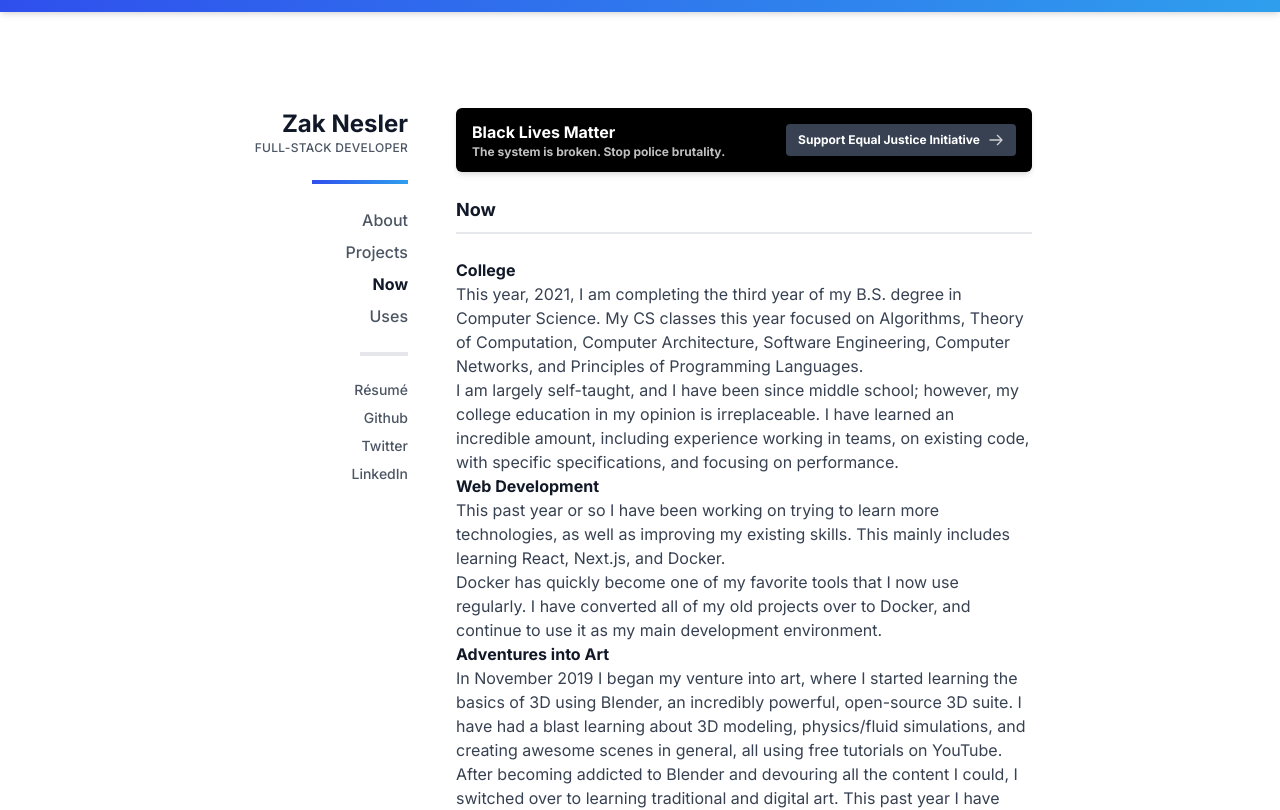
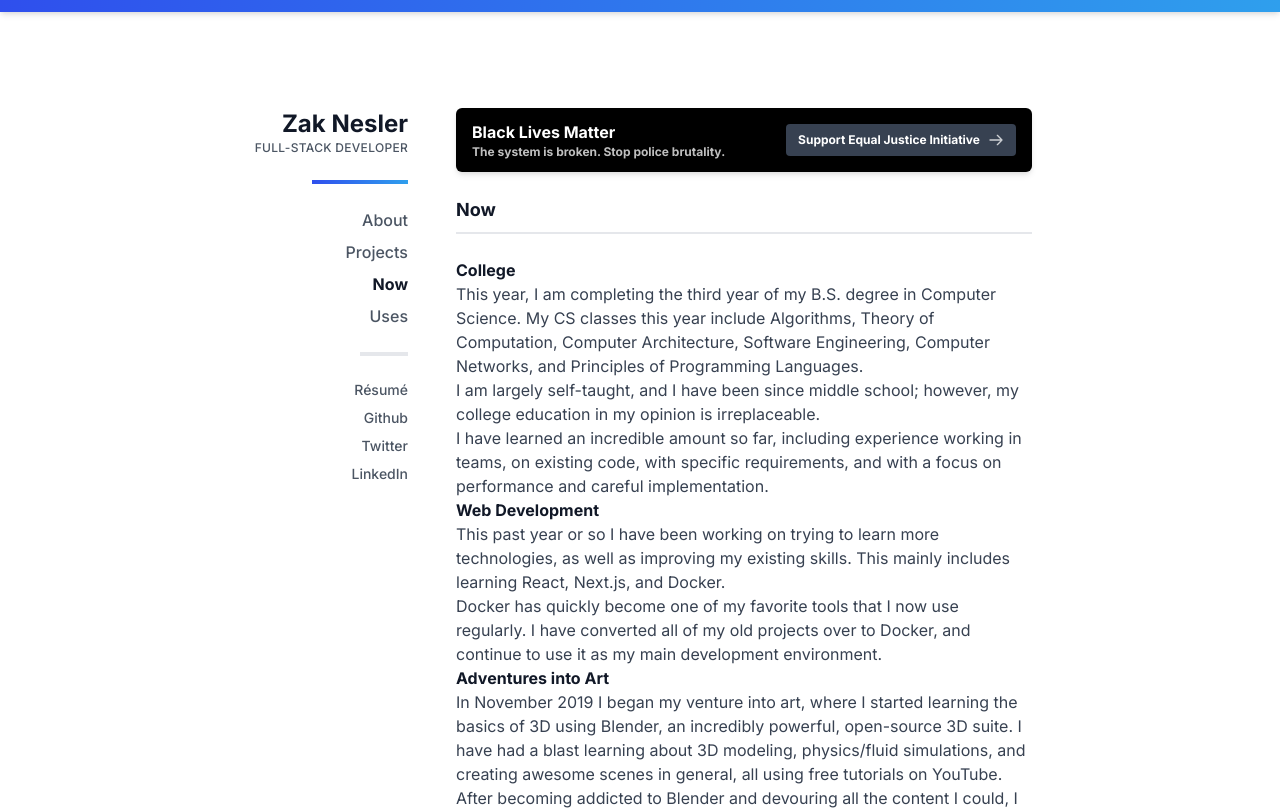
Before and after one commit to zaknesler/nesler.dev, a Next.js app: page /now in a window 1280 px wide. Shown: the top 810 px of the page. Built offline with nearby package versions, Linux system fonts and the light colour scheme; what @tailwindcss/typography would draw is missing.

Commit message:
Small changes

```diff
--- a/pages/now.jsx
+++ b/pages/now.jsx
@@ -6,14 +6,17 @@ export default function Now() {
       <div className="prose dark:prose-dark">
         <h4>College</h4>
         <p>
-          This year, 2021, I am completing the third year of my B.S. degree in Computer Science. My CS classes this year
-          focused on Algorithms, Theory of Computation, Computer Architecture, Software Engineering, Computer Networks,
-          and Principles of Programming Languages.
+          This year, I am completing the third year of my B.S. degree in Computer Science. My CS classes this year
+          include Algorithms, Theory of Computation, Computer Architecture, Software Engineering, Computer Networks, and
+          Principles of Programming Languages.
         </p>
         <p>
           I am largely self-taught, and I have been since middle school; however, my college education in my opinion is
-          irreplaceable. I have learned an incredible amount, including experience working in teams, on existing code,
-          with specific specifications, and focusing on performance.
+          irreplaceable.
+        </p>
+        <p>
+          I have learned an incredible amount so far, including experience working in teams, on existing code, with
+          specific requirements, and with a focus on performance and careful implementation.
         </p>
 
         <h4>Web Development</h4>
```
